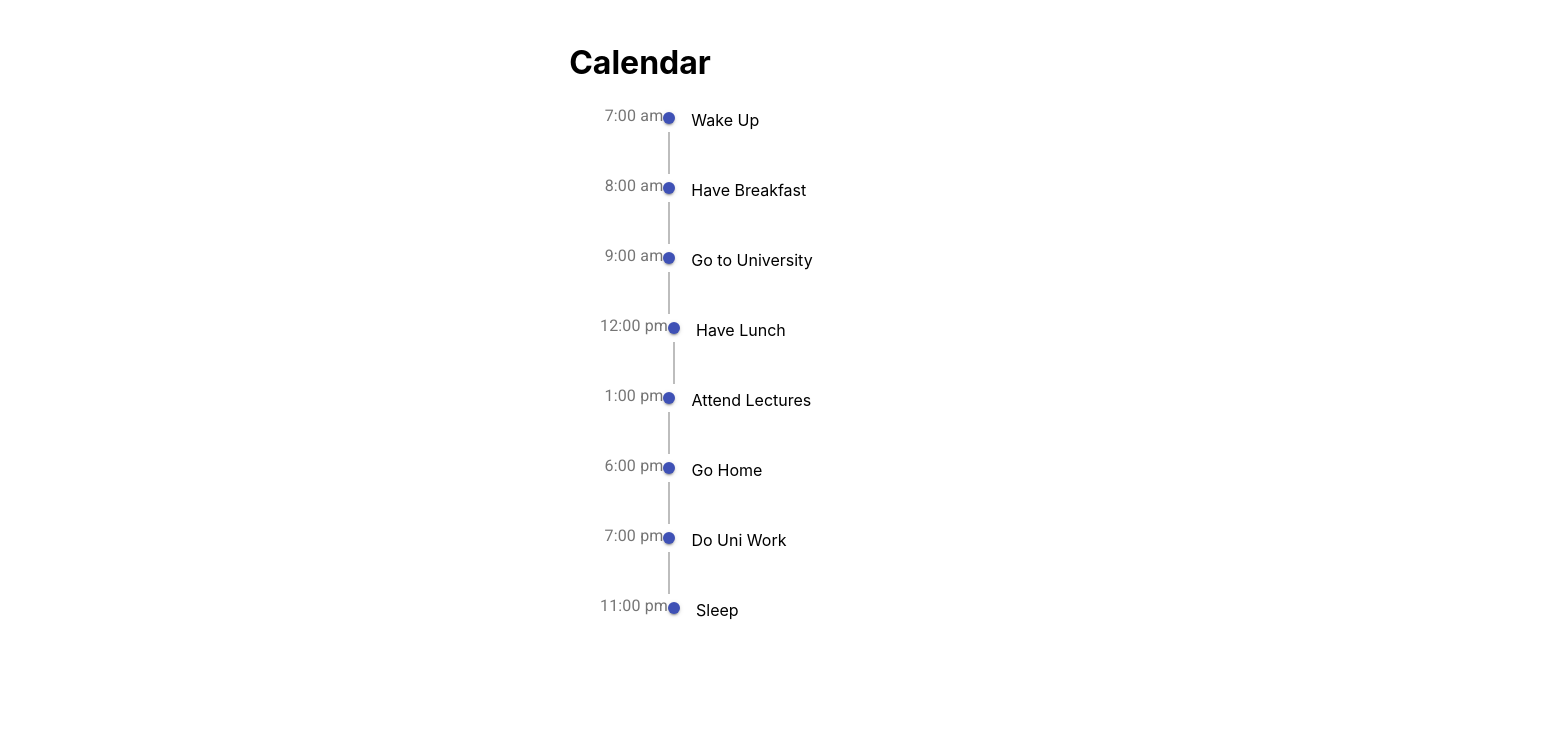
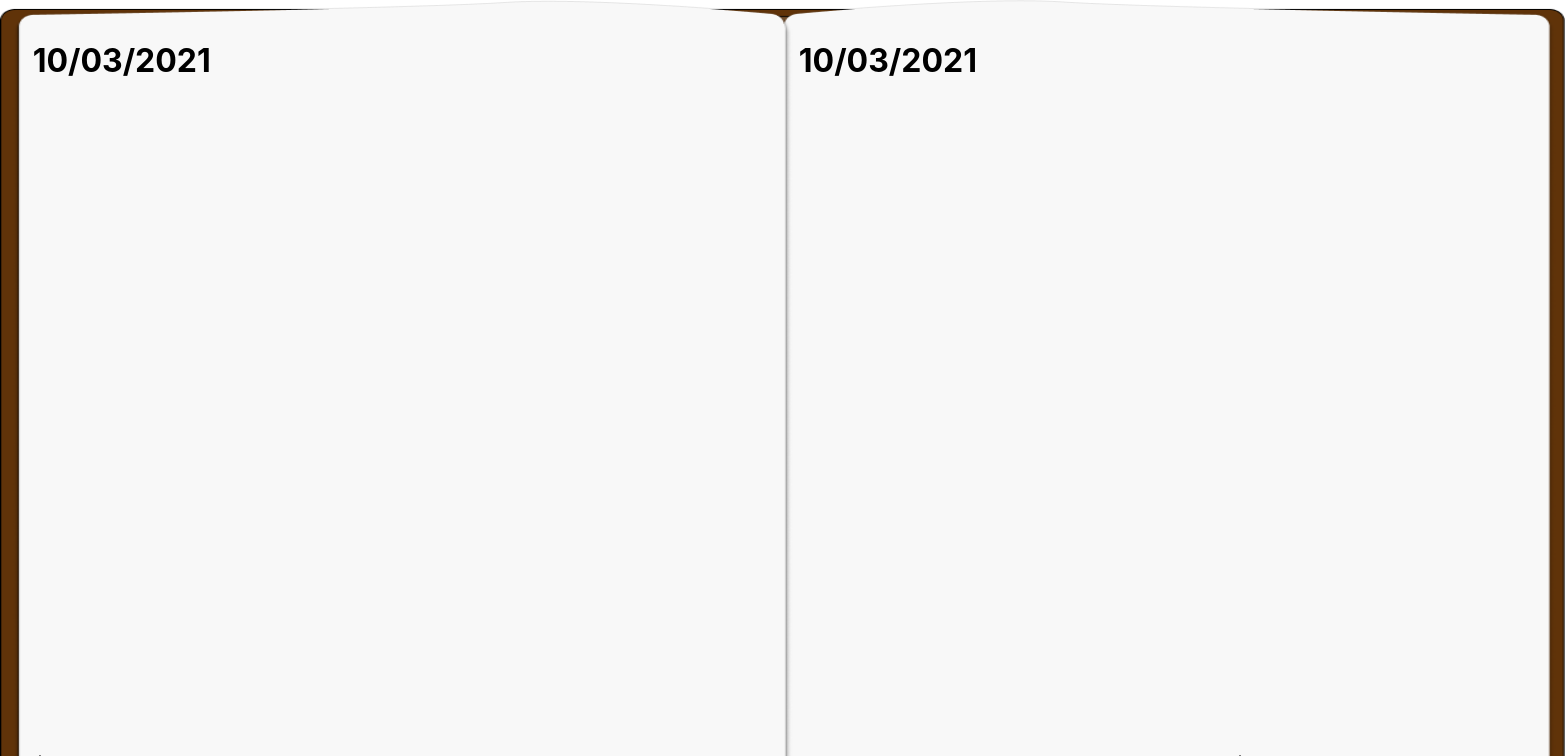
Before and after one commit to UOA-SE701-Group3-2021/3Lancers, a React (Create React App) app in the folder telos-frontend/: page / in a window 1280 px wide. Shown: the top 756 px of the page, 1565 px wide, since content can reach past the window. Built offline with nearby package versions, Linux system fonts and the light colour scheme.

Commit message:
fixed files to avoid conflicts

```diff
--- a/telos-frontend/package.json
+++ b/telos-frontend/package.json
@@ -12,7 +12,9 @@
     "axios": "^0.21.1",
     "bootstrap": "^4.6.0",
     "fontsource-roboto": "^4.0.0",
+    "moment": "^2.29.1",
     "react": "^17.0.1",
+    "react-big-calendar": "^0.33.2",
     "react-dom": "^17.0.1",
     "react-scripts": "4.0.3",
     "web-vitals": "^1.1.1"
--- a/telos-frontend/src/index.js
+++ b/telos-frontend/src/index.js
@@ -1,14 +1,13 @@
 import React from 'react';
 import ReactDOM from 'react-dom';
 import './index.css';
-// import App from './App';
-import JournalCalendar from './components/calendar/JournalCalendar'
+import App from './App';
 import reportWebVitals from './reportWebVitals';
 import 'fontsource-roboto';
 
 ReactDOM.render(
   <React.StrictMode>
-    <JournalCalendar />
+    <App />
   </React.StrictMode>,
   document.getElementById('root')
 );
```
